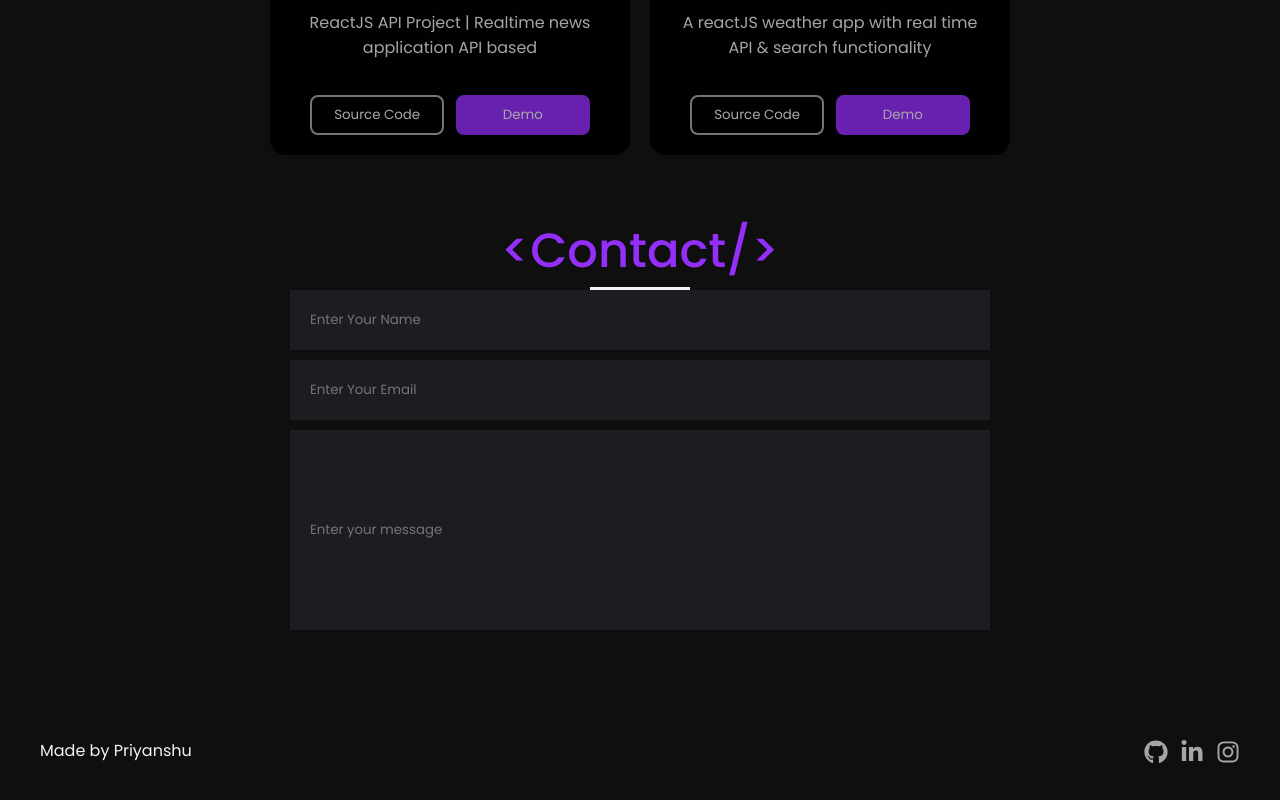
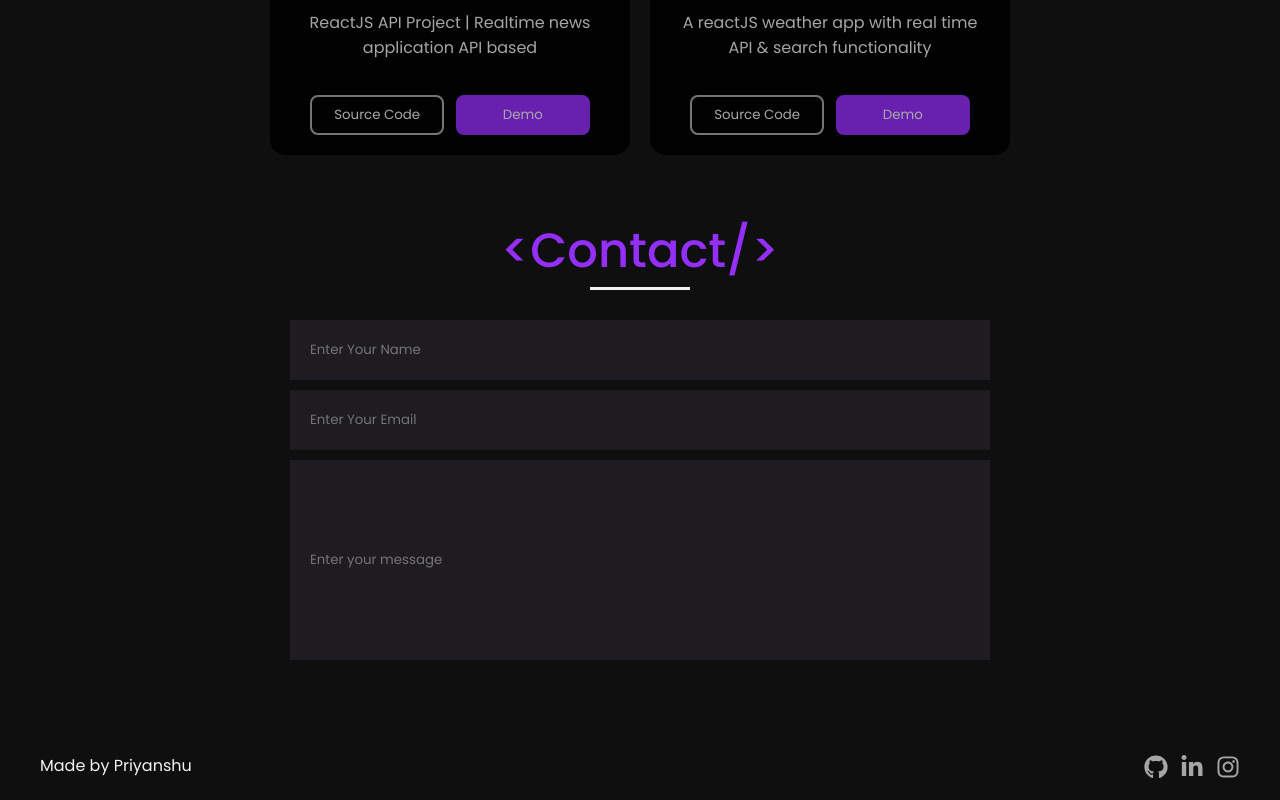
Before and after one commit to priyanshu8851/Presonal-Portfolio, a React (Vite) app: page / in a window 1280 px wide. Shown: the part 3215-4015 px from the top of the page. Built offline with nearby package versions, Linux system fonts and the light colour scheme.

Commit message:
Updating form

```diff
--- a/src/components/contact/contact.css
+++ b/src/components/contact/contact.css
@@ -6,10 +6,10 @@
     display: flex;
     margin: 10px;
     flex-direction: column;
+    gap:30px;
     align-items: center;
 }
 .contact_form{
-    margin-top: 50px;
     max-width:700px;
     width:100%;
     margin:0 10px
```
